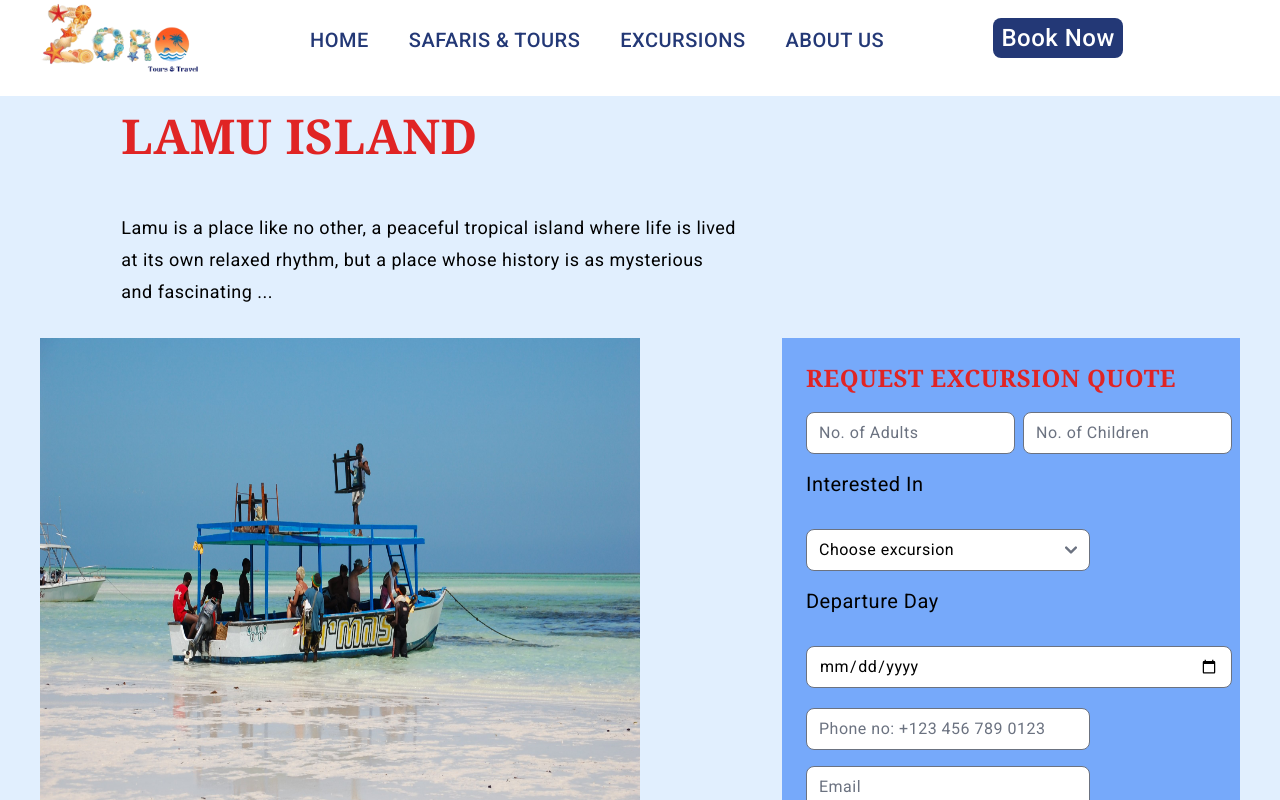
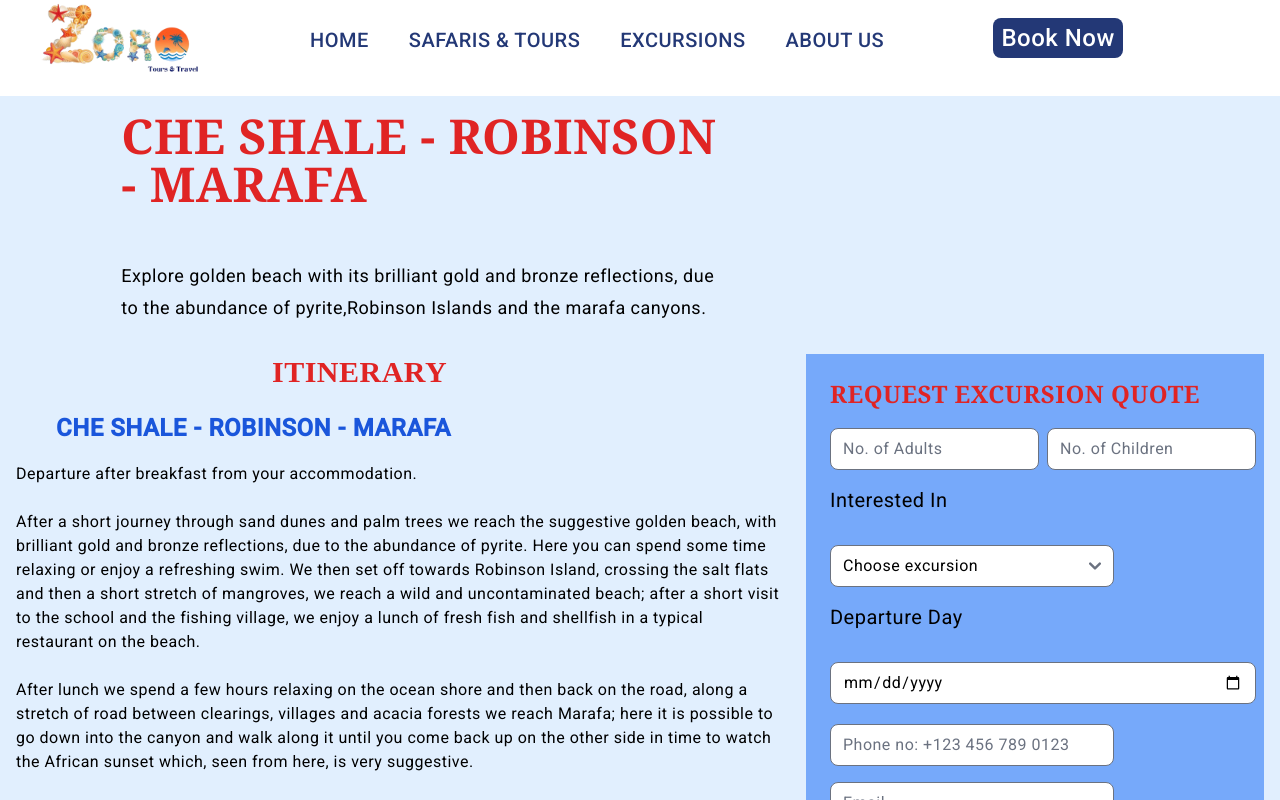
Before and after one commit to plf-computing/zoro-safaris, an Angular app: page /excursion/1 in a window 1280 px wide. Shown: the top 800 px of the page. Built offline with nearby package versions, Linux system fonts and the light colour scheme.

Commit message:
"Updated excursion details component HTML and TS files, added itenary interface and data, and modified excursion service to include itenary data."

```diff
--- a/src/app/excursions/excursion-details/excursion-details.component.html
+++ b/src/app/excursions/excursion-details/excursion-details.component.html
@@ -2,7 +2,7 @@
     <div class="flex flex-col justify-between gap-6 lg:gap-0  lg:grid lg:grid-cols-12 p-2">
         <div *ngIf="excursions" class="lg:p-2 lg:col-start-2 lg:col-span-6  ">
             <p class="text-5xl font-bold font-serif pb-4 text-red-600">{{excursions.title}}</p>
-            <p class="leading-8 font-normal text-lg">{{excursions.description}}</p>
+            <p class="leading-8 font-normal text-lg pr-2">{{excursions.description}}</p>
         </div>
         <!-- <div class="flex flex-col justify-between  lg:col-start-9 lg:col-end-12 ">
             <p class=" font-semibold text-2xl text-red-600">EXCURSION DETAILS</p>
@@ -17,10 +17,17 @@
             </div>
         </div> -->
     </div>
-    <div class="flex flex-col lg:flex-row justify-between mx-10">
-        <div class="">
-            <img class="lg:w-[400px] lg:h-[400px] xl:w-[600px] xl:h-[600px]" src="../../../assets/safaris/sardegna2.jpg" alt="">
+    <div class="flex flex-col lg:grid lg:grid-col-12">
+
+        <div *ngIf="excursionItenary" class="lg:col-start-1 lg:col-end-6 pl-4 pr-4 lg:pr-6">
+            <p class="text-3xl text-red-600 font-bold font-pt-serif-regular pl-28 md:pl-64 ">ITINERARY</p>
+            <p class="text-blue-700 font-semibold text-2xl pl-0 lg:pl-10">{{excursionItenary.name}}</p>
+            <p [innerHTML]="excursionItenary.description" class="text-base">{{excursionItenary.description}}</p>
         </div>
-        <app-excursion-quotation></app-excursion-quotation>
+
+        <div class="lg:col-start-8 lg:col-end-12 pr-0 lg:pr-4">
+            <app-excursion-quotation></app-excursion-quotation>
+        </div>
+
     </div>
 </div>
--- a/src/app/excursions/excursion-details/excursion-details.component.ts
+++ b/src/app/excursions/excursion-details/excursion-details.component.ts
@@ -1,7 +1,7 @@
 import {  Component, OnInit } from '@angular/core';
 import { ExcursionService } from '../excursion.service';
 import { ActivatedRoute } from '@angular/router';
-import { NgIf } from '@angular/common';
+import { NgFor, NgIf } from '@angular/common';
 import { ExcursionQuotationComponent } from "../../quotation/excursion-quotation/excursion-quotation.component";
 
 
@@ -9,7 +9,7 @@ import { ExcursionQuotationComponent } from "../../quotation/excursion-quotation
 @Component({
   selector: 'app-excursion-details',
   standalone: true,
-  imports: [NgIf, ExcursionQuotationComponent],
+  imports: [NgIf,NgFor, ExcursionQuotationComponent],
   templateUrl: './excursion-details.component.html',
   styleUrl: './excursion-details.component.css'
 })
@@ -20,19 +20,29 @@ export class ExcursionDetailsComponent implements OnInit {
 
   constructor(private excService: ExcursionService,private route: ActivatedRoute ) {}
   excursions: any
+  excursionItenary:any
 
 
   ngOnInit(): void {
     const id = this.route.snapshot.paramMap.get('id'); // Get the ID from the route
     if (id) {
       this.excursions= this.excService.getExcursions().find(e => e.id === +id);
+      this.loadItenary();
     }
     if (!this.excursions) {
       console.error('Excursion not found for id:', id);
     }
 
-    window.scrollTo(0, 0);
+
   }
+ loadItenary(){
+  if(this.excursions){
+    this.excursionItenary = this.excService.getItenaries().find(i => i.name === this.excursions.title)
+
+  }
+
+
+ }
 
 
 
--- a/src/app/excursions/excursion-page/excursion-page.component.html
+++ b/src/app/excursions/excursion-page/excursion-page.component.html
@@ -10,7 +10,7 @@
                 <img class="rounded-t-lg object-cover overflow-hidden h-56 w-full" src="{{item.image}}" alt="" />
             </a>
             <div class=" relative p-5 ">
-                <h5 class=" absolute md:static left-0 -top-10 bg-white z-10 py-2 pl-2 pr-6 lg:p-0 mb-2 text-2xl font-bold tracking-tight text-slate-500 dark:text-white">{{item.title}}</h5>
+                <h5 class=" absolute md:static left-0 -top-10 bg-white z-10 py-2 pl-2 pr-6 lg:p-0 mb-2 text-xl font-bold tracking-tight text-slate-500 dark:text-white">{{item.title}}</h5>
                 <p class="mb-3 font-normal text-purple-600 dark:text-gray-400">{{item.duration}}</p>
 
                 <p class="mb-3 font-normal text-gray-700 dark:text-gray-400">{{item.description}}</p>
--- a/src/app/excursions/excursion.service.ts
+++ b/src/app/excursions/excursion.service.ts
@@ -10,6 +10,13 @@ interface Excursion{
   type: string;
 
 }
+
+interface Itenary{
+  name:string;
+  description:string;
+
+}
+
 @Injectable({
   providedIn: 'root'
 })
@@ -20,70 +27,47 @@ export class ExcursionService {
   excursions:Excursion[]= [
     {
       id:1,
-      image:'../../../assets/safaris/lamu.jpg',
-      title:'LAMU ISLAND',
-      duration:'TWO NIGHTS ONE NIGHT TOUR',
-      description:'Lamu is a place like no other, a peaceful tropical island where life is lived at its own relaxed rhythm, but a place whose history is as mysterious and fascinating ...',
-      type:'Culture | Beach | Cuisine'
+      image:'../../../assets/safaris/golden-beach.jpg',
+      title:'CHE SHALE - ROBINSON - MARAFA',
+      duration:'ONE DAY TOUR',
+      description:'Explore golden beach with its brilliant gold and bronze reflections, due to the abundance of pyrite,Robinson Islands and the marafa canyons.',
+      type:'Beach | Cuisine | Nature'
     },
     {
       id:2,
-      image:'../../../assets/safaris/mombasa.jpg',
-      title:'MOMBASA TOUR',
+      image:'../../../assets/safaris/gede.jpg',
+      title:'GEDE RUINS -CRAB SHACK',
       duration:'ONE DAY TOUR',
-      description:'Visit Fort Jesus, Portuguese fort built in 1593, being the second most important museum of Kenya. A walk through the old town will take you to the old port, still used by fishermen, meeting stylish Arabian...',
-      type:'Culture | Cuisine'
+      description:'Gede ruins are the remains of a Swahili town, typical of most towns along the East African Coast. It traces its origin in the twelfth century.Visit The Crab Shackrun by Mida Creek Conservation Community. The ideal place for a romantic meal, a meal with friends and family, or just come to sit and ...',
+      type:'Cuisine | Nature'
     },
     {
       id:3,
-      image:'../../../assets/safaris/mambrui.jpg',
-      title:'MAMBRUI',
-      duration:'HALF DAY TOUR',
-      description:'Along the characteristic road that takes you to Mambrui lined with numerous and huge baobabs, opens a view to the outfall of the Sabaki River, The beautiful sand dunes...',
-      type:'Nature'
+      image:'../../../assets/safaris/loveisland.jpg',
+      title:'SARDEGNA 2',
+      duration:'ONE DAY TOUR',
+      description:'Malindi Marine Park & Sardegna 2 Island Excursion. Book now. Spend a day exploring the white sands and crystal clear waters of Kenyas Northern ...',
+      type:'Beach | Cuisine'
     },
+
     {
       id:4,
-      image:'../../../assets/safaris/golden-beach.jpg',
-      title:'GOLDEN BEACH (CHE SHALE)',
-      duration:'ONE DAY TOUR',
-      description:'This endless beach of Che Shale offers unusual spectacle, its small nuggets of pyrite gives the illusion of walking on a golden carpet.It is at this location overlooking the Indian Ocean',
-      type:'Beach | Cuisine | Sport'
+      image:'../../../assets/safaris/lamu.jpg',
+      title:'LOVE ISLAND',
+      duration:'HALF DAY TOUR',
+      description:'Its famous bays known as Blue Lagoon, Watamu Beach, Ocean Breeze beach ... In most auspicious days one can walk to the island of love that emerges only at ....',
+      type:'Beach'
     },
     {
       id:5,
-      image:'../../../assets/safaris/Diani.jpg',
-      title:'DIANI (SOUTH COAST)',
+      image:'../../../assets/safaris/mida.jpg',
+      title:'MIDA CREEK',
       duration:'ONE DAY TOUR',
-      description:'Diani is the third tourist town on the Kenyan coast. Destination especially prefered by the British people, located south of Mombasa, you can reach by air or by land through the channel connecting the island',
-      type:'Beach'
+      description:'Excursion recommended to those who want to pass a day between sea and uncontaminated landscapes in a protected marine reserve, of which its characteristics',
+      type:'Beach | Cuisine'
     },
     {
       id:6,
-      image:'../../../assets/safaris/crab-shack.jpg',
-      title:'CRAB SHACK',
-      duration:'ONE DAY TOUR',
-      description:'Visit The Crab Shackrun by Mida Creek Conservation Community. The ideal place for a romantic meal, a meal with friends and family, or just come to sit and ...',
-      type:'Cuisine | Nature'
-    },
-    {
-      id:7,
-      image:'../../../assets/safaris/marafa.jpg',
-      title:'MARAFA',
-      duration:'ONE DAY TOUR',
-      description:'The Marafa Depression, also known as Hells Kitchen, is an odd sandstone canyon outside of Malindi, Kenya.',
-      type:'Nature'
-    },
-    {
-      id:8,
-      image:'../../../assets/safaris/gede.jpg',
-      title:'GEDE RUINS',
-      duration:'ONE DAY TOUR',
-      description:'Gede ruins are the remains of a Swahili town, typical of most towns along the East African Coast. It traces its origin in the twelfth century.',
-      type:'Nature'
-    },
-    {
-      id:9,
       image:'../../../assets/safaris/vascodagama.jpg',
       title:'MALINDI TOUR',
       duration:'ONE DAY TOUR',
@@ -91,34 +75,91 @@ export class ExcursionService {
       type:'Culture'
     },
     {
-      id:10,
-      image:'../../../assets/safaris/sardegna2.jpg',
-      title:'SARDEGNA 2',
-      duration:'ONE DAY TOUR',
-      description:'Malindi Marine Park & Sardegna 2 Island Excursion. Book now. Spend a day exploring the white sands and crystal clear waters of Kenyas Northern ...',
-      type:'Beach | Cuisine'
+      id:7,
+      image:'../../../assets/safaris/lamu.jpg',
+      title:'LAMU ISLAND',
+      duration:'OPTIONAL',
+      description:'Lamu is a place like no other, a peaceful tropical island where life is lived at its own relaxed rhythm, but a place whose history is as mysterious and fascinating ...',
+      type:'Culture | Beach | Cuisine'
     },
     {
-      id:11,
-      image:'../../../assets/safaris/lamu.jpg',
-      title:'LOVE ISLAND',
-      duration:'HALF DAY TOUR',
-      description:'Its famous bays known as Blue Lagoon, Watamu Beach, Ocean Breeze beach ... In most auspicious days one can walk to the island of love that emerges only at ....',
-      type:'Beach'
+      id:8,
+      image:'../../../assets/safaris/mombasa.jpg',
+      title:'MOMBASA TOUR',
+      duration:'OPTIONAL',
+      description:'Visit Fort Jesus, Portuguese fort built in 1593, being the second most important museum of Kenya. A walk through the old town will take you to the old port, still used by fishermen, meeting stylish Arabian...',
+      type:'Culture | Cuisine'
     },
     {
-      id:12,
-      image:'../../../assets/safaris/mida.jpg',
-      title:'MIDA CREEK',
-      duration:'ONE DAY TOUR',
-      description:'Excursion recommended to those who want to pass a day between sea and uncontaminated landscapes in a protected marine reserve, of which its characteristics',
-      type:'Beach | Cuisine'
-    }
+      id:9,
+      image:'../../../assets/safaris/mambrui.jpg',
+      title:'MAMBRUI TOUR',
+      duration:'OPTIONAL',
+      description:'Along the characteristic road that takes you to Mambrui lined with numerous and huge baobabs, opens a view to the outfall of the Sabaki River, The beautiful sand dunes...',
+      type:'Nature'
+    },
+
+    // {
+    //   id:10,
+    //   image:'../../../assets/safaris/Diani.jpg',
+    //   title:'DIANI (SOUTH COAST)',
+    //   duration:'ONE DAY TOUR',
+    //   description:'Diani is the third tourist town on the Kenyan coast. Destination especially prefered by the British people, located south of Mombasa, you can reach by air or by land through the channel connecting the island',
+    //   type:'Beach'
+    // },
+
+
+
+
+
+
+
   ]
   getExcursions() {
     return this.excursions;
   }
 
+excursionItenary:Itenary[]=[
+  {
+    name:'CHE SHALE - ROBINSON - MARAFA',
+    description:'Departure after breakfast from your accommodation.<br><br>After a short journey through sand dunes and palm trees we reach the suggestive golden beach, with brilliant gold and bronze reflections, due to the abundance of pyrite. Here you can spend some time relaxing or enjoy a refreshing swim. We then set off towards Robinson Island, crossing the salt flats and then a short stretch of mangroves, we reach a wild and uncontaminated beach; after a short visit to the school and the fishing village, we enjoy a lunch of fresh fish and shellfish in a typical restaurant on the beach.<br><br> After lunch we spend a few hours relaxing on the ocean shore and then back on the road, along a stretch of road between clearings, villages and acacia forests we reach Marafa; here it is possible to go down into the canyon and walk along it until you come back up on the other side in time to watch the African sunset which, seen from here, is very suggestive.<br><br>After sunset we return to your accommodation.'
+  },
+  {
+    name:'GEDE RUINS -CRAB SHACK',
+    description:'We leave from your accommodation in the afternoon.<br><br>We arrive at the ruins of Gede and, with a guided tour, we go to discover this site full of history and mystery surrounded by thick vegetation, where hundreds of monkeys live ready to throw themselves at you if you show them a banana.<br><br>The program continues with a visit to Crab Shack, a place located on the Mida Creek lagoon, where you can enjoy a local aperitif on stilts among the mangroves, while waiting for a romantic sunset.<br><br>We return to your accommodation in the evening.'
+  },
+  {
+    name:'SARDEGNA 2',
+    description:'Departure after breakfast from your accommodation.<br><br>We arrive at the dock and on a glass-bottom boat we head towards the marine park, here we stop long enough to snorkel and admire the myriad of colorful fish that invade this stretch of ocean. We continue to Sardinia 2, once we arrive we could walk on the beautiful white sand atolls that emerge at low tide, here we prepare a brazier in the middle of the water to cook freshly caught fish, shrimp and lobsters, after lunch we relax in this corner of paradise.<br><br>In the late afternoon we return to your accommodation'
+  },
+  {
+    name:'LOVE ISLAND',
+    description:'Departure after breakfast from your accommodation.<br><br>We reach the beach in front of the island, after a short walk between islets and strips of fine white sand we reach the island, which is actually the union of two large rocks, here it is possible to bask in the sun and enjoy a bit of relaxation admiring the landscape and also take a refreshing bath in the crystal clear water populated by colorful fish and starfish; on request, tide permitting, it is possible to organize a large grill of fish and lobster.<br><br>In the afternoon we return to your accommodation.'
+  },
+  {
+    name:'MIDA CREEK',
+    description:'Departure after breakfast from your accommodation.<br><br>We arrive at the pier and on a glass-bottom boat we head towards the marine park, here we stop long enough to snorkel and admire the myriad of colorful fish that invade this stretch of ocean, then we go down to the famous Garoda beach for a bit of relaxation where in case of low tide, tongues of very white sand emerge. We then set off again for the mangrove forest where, on a wild and uncontaminated beach, we enjoy an excellent lunch of very fresh fish and lobsters, then we enjoy a bit of relaxation.<br><br>In the late afternoon we return to your accommodation.'
+  },
+  {
+    name:'MALINDI TOUR',
+    description:'We can organize a visit to Malindi during the day in the city center to do some shopping in its typical clubs, shops and markets or simply to discover the local reality; or at night, to taste some typical dishes in the various local restaurants, for a trip to the casino, to drink a drink or a cocktail in pubs and discos.'
+  },
+  {
+    name:'LAMU TOUR',
+    description:'We can organize a two or more day excursion to Lamu Island, the program will be agreed between us and will vary according to the period of the year, the number of days and the number of participants in the tour.'
 
+  },
+  {
+    name:'MOMBASA TOUR',
+    description:'We can organize a tour of Mombasa, visit the city center and its famous beach.<br><br>In addition, for fishing enthusiasts, I can organize an excursion on a boat equipped for deep-sea fishing.'
+  },
+  {
+    name:'MAMBRUI TOUR',
+    description:'We can organize a tour to Mambrui to see the breathtaking sand dunes, enjoy ocean view and taking deeps in the ocean.'
+  }
+]
+getItenaries():Itenary[]{
+  return this.excursionItenary;
+}
 
 }
```
